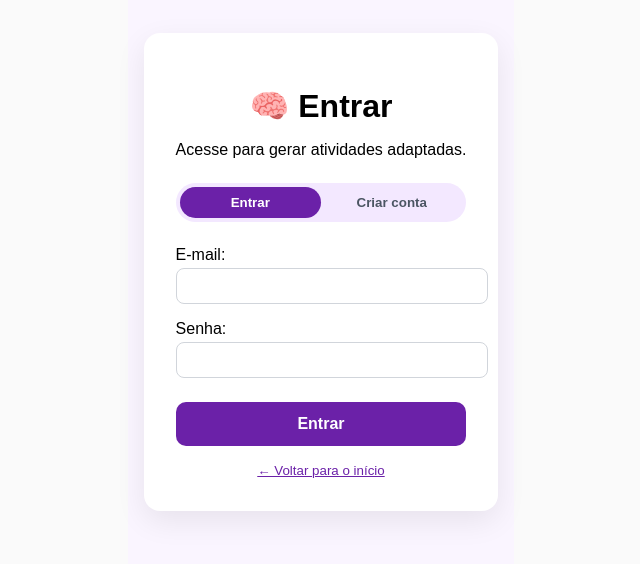
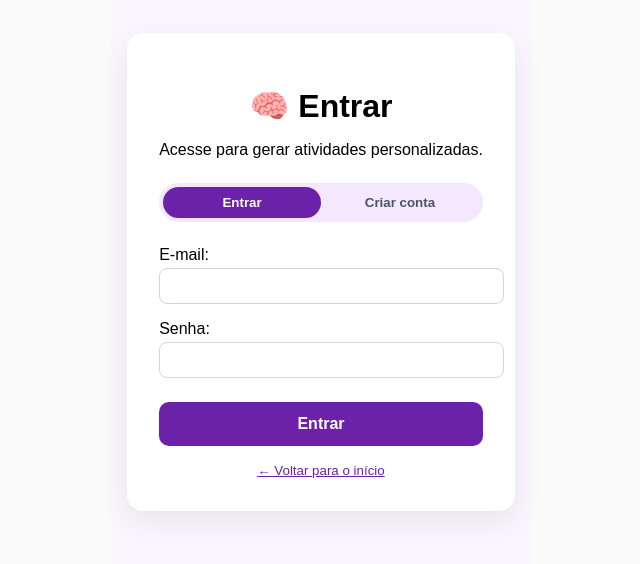
Before and after one commit to letiricetti2-alt/gerador-de-atividades-infantis, a Next.js app: page /login in a window 1280 px wide. Shown: the part 144-708 px from the top of the page, without its empty margins (319-959 px from the left). Built offline with nearby package versions, Linux system fonts and the light colour scheme; no server answers.

Commit message:
Update page.jsx

```diff
--- a/app/login/page.jsx
+++ b/app/login/page.jsx
@@ -13,7 +13,7 @@ export default function LoginPage() {
 
   const [modo, setModo] = useState("login"); // "login" ou "cadastro"
   const [nome, setNome] = useState("");
-  const [tipoUsuario, setTipoUsuario] = useState("professor"); // padrão
+  const [tipoUsuario, setTipoUsuario] = useState("professor");
   const [email, setEmail] = useState("");
   const [senha, setSenha] = useState("");
   const [loading, setLoading] = useState(false);
@@ -51,8 +51,8 @@ export default function LoginPage() {
         if (erroPerfil) throw erroPerfil;
 
         setMensagem("Conta criada com sucesso! Redirecionando...");
-        // 3️⃣ Redireciona para o gerador
-        setTimeout(() => router.push("/gerador"), 1200);
+        // 3️⃣ Redireciona para a página inicial
+        setTimeout(() => router.push("/"), 1200);
       } else {
         // Modo LOGIN
         const { data, error } = await supabase.auth.signInWithPassword({
@@ -63,7 +63,8 @@ export default function LoginPage() {
         if (error) throw error;
 
         setMensagem("Login realizado com sucesso! Redirecionando...");
-        setTimeout(() => router.push("/gerador"), 1200);
+        // 👉 Agora redireciona para a página inicial
+        setTimeout(() => router.push("/"), 1200);
       }
     } catch (err) {
       console.error(err);
@@ -100,8 +101,8 @@ export default function LoginPage() {
 
         <p style={{ textAlign: "center", marginBottom: "1.5rem" }}>
           {modo === "login"
-            ? "Acesse para gerar atividades adaptadas."
-            : "Crie sua conta para gerar atividades personalizadas para crianças neurodivergentes."}
+            ? "Acesse para gerar atividades personalizadas."
+            : "Crie sua conta para gerar atividades adaptadas e personalizadas."}
         </p>
 
         {/* Toggle de modo */}
```
